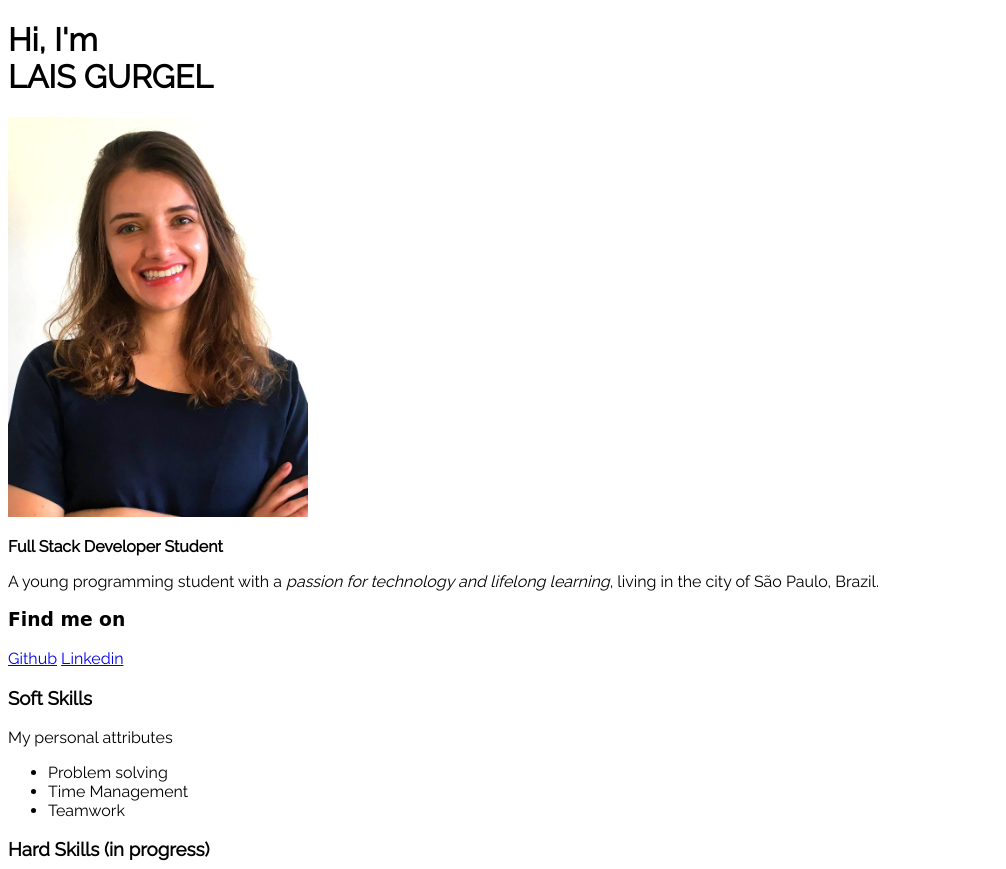
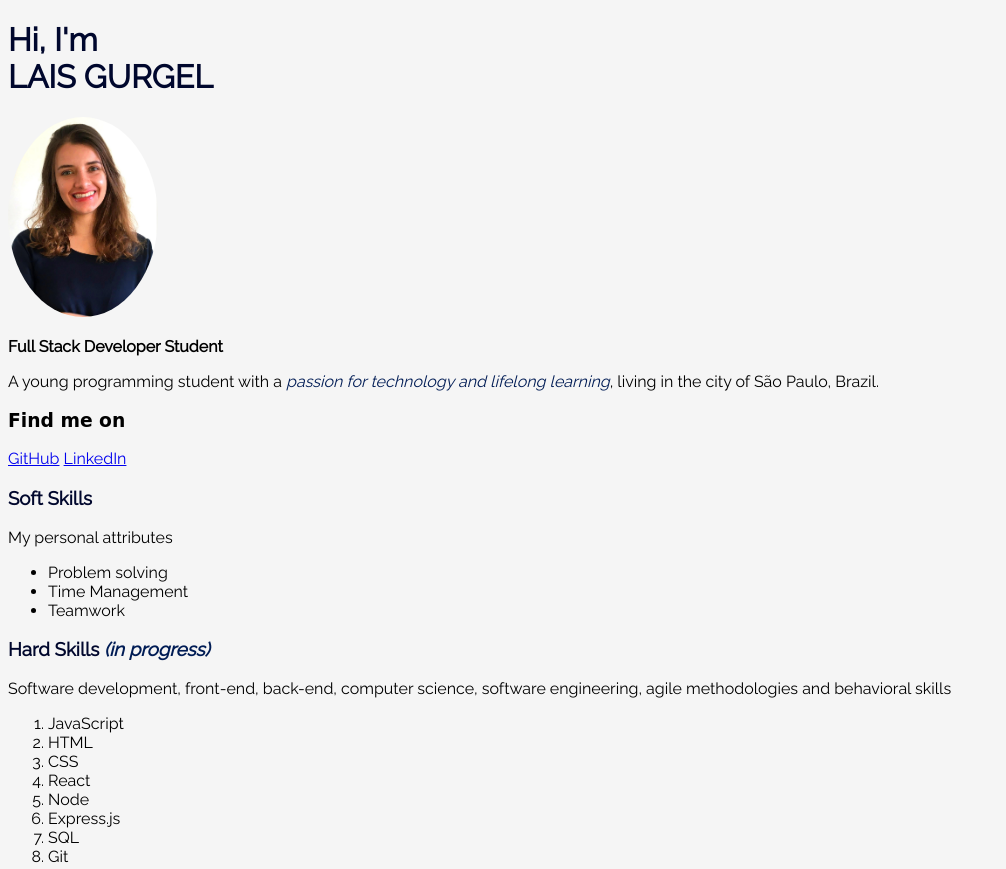
Before and after one commit to lais-gurgel/lais-gurgel.github.io, a plain HTML site: page index.html in a window 1280 px wide. Shown: the top 869 px of the page, without its empty margins (0-1006 px from the left). Drawn offline with Linux system fonts and the light colour scheme; a web font is replaced by a local one.

Commit message:
Alteração de cor base de background, alteração do estilo das tags e de tamanho de fonte

```diff
--- a/index.html
+++ b/index.html
@@ -12,10 +12,29 @@
             font-family: 'Montserrat', sans-serif;
             font-family: 'Open Sans', sans-serif;
             font-family: 'Raleway', sans-serif;
+            background-color: whitesmoke;
+        }
+
+        h1 {
+            font-weight: bolder;
+            color: #00072D;
         }
 
         .social-media{
             font-family: 'Galada', cursive;
+        }
+
+        .texto-enfase{
+            color: #001C55;
+            font-style: italic;
+        }
+
+        .title-list{
+            color: #00072D;
+        }
+
+        .picture {
+        border-radius: 70%;
         }
 
     </style>
@@ -23,16 +42,16 @@
 </head>
 <body>
     <h1>Hi, I'm<br>LAIS GURGEL</h1>
-    <img src="https://github.com/lais-gurgel/lais-gurgel.github.io/blob/master/images/Profile3.jpg?raw=true" alt="Photo of Lais Gurgel" width=300px>
+    <img class="picture" src="https://github.com/lais-gurgel/lais-gurgel.github.io/blob/master/images/Profile3square.jpg?raw=true" alt="Photo of Lais Gurgel" width=150px>
     <p><strong>Full Stack Developer Student</strong></p>
 
-    <p>A young programming student with a <em>passion for technology and lifelong learning</em>, living in the city of São Paulo, Brazil. </p>
+    <p>A young programming student with a <em class="texto-enfase">passion for technology and lifelong learning</em>, living in the city of São Paulo, Brazil. </p>
 
     <h3 class="social-media" id="find-me">Find me on</h3>
-    <a target="_blank" href="https://github.com/lais-gurgel/">Github</a>
-    <a target="_blank" href="https://www.linkedin.com/in/lais-gurgel">Linkedin</a>
+    <a target="_blank" href="https://github.com/lais-gurgel/">GitHub</a>
+    <a target="_blank" href="https://www.linkedin.com/in/lais-gurgel">LinkedIn</a>
 
-    <h3>Soft Skills</h3>
+    <h3 class="title-list">Soft Skills</h3>
     <p>My personal attributes</p>
     <ul>
         <li>Problem solving</li>
@@ -40,7 +59,7 @@
         <li>Teamwork</li>
     </ul>
 
-    <h3>Hard Skills (in progress)</h3>
+    <h3 class="title-list">Hard Skills <em class="texto-enfase">(in progress)</em></h3>
     <p>Software development, front-end, back-end, computer science, software engineering, agile methodologies and behavioral skills</p>
     <ol>
         <li>JavaScript</li>
```
